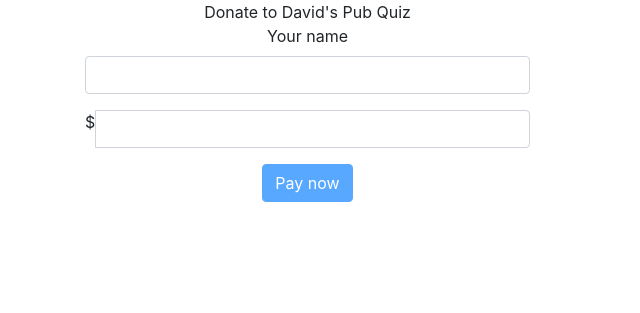
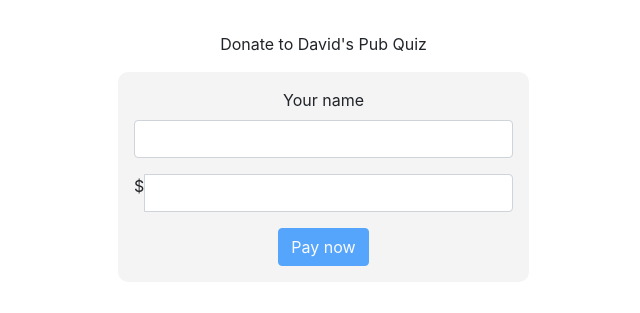
Before and after one commit to tattyd/donationapp, a Flask app: page / in a window 1280 px wide. Shown: the top 313 px of the page, without its empty margins (0-640 px from the left). Run offline with Flask 2, Linux system fonts and the light colour scheme; some libraries are stand-ins or nearby versions.

Commit message:
Add some styling

```diff
--- a/static/donation.js
+++ b/static/donation.js
@@ -84,7 +84,11 @@ function mountStripe() {
 
     $("#payment-form").on("submit", function(event) {
       event.preventDefault();
+      paymentInProgress = true;
+      updateUI();
       processPayment(stripe, cardElement, clientSecret);
+      paymentInProgress = false;
+      updateUI();
     });
 }
 
@@ -132,8 +136,15 @@ function validateAmount() {
     console.log("Valid amount? "+amountIsValid);
 }
 
+var paymentInProgress = false;
 function updateUI() {
     $('#nextButton').prop('disabled', !(amountIsValid && nameIsValid));
+
+    if(paymentInProgress) {
+        $('#loadingSpinner').removeClass('d-none');
+    } else {
+        $('#loadingSpinner').addClass('d-none');
+    }
 
     if(amountIsValid) {
         $('#donationHint').text("+ processing fee $"+processingFee.toFixed(2));
--- a/templates/index.html
+++ b/templates/index.html
@@ -8,15 +8,22 @@
     <!-- Bootstrap CSS -->
     <link rel="stylesheet" href="https://stackpath.bootstrapcdn.com/bootstrap/4.5.2/css/bootstrap.min.css" integrity="sha384-JcKb8q3iqJ61gNV9KGb8thSsNjpSL0n8PARn9HuZOnIxN0hoP+VmmDGMN5t9UJ0Z" crossorigin="anonymous">
     <title>Donate now</title>
+
+    <style>
+      .bg-lightgrey {
+        background-color: #f4f4f4;
+        border-radius: 10px;
+      }
+    </style>
   </head>
   <body>
 
     <div class="container">
         <div class="row">
-			<div class="col-md-5" align="center">
+			<div class="col-md-5 p-3 m-3" align="center">
                 Donate to David's Pub Quiz
-
-                      <div id="page0" align="center">
+                <div id="page0" align="center">
+                <div class="p-3 m-3 bg-lightgrey">
                         <form>
                             <div class="form-group">
                               <label for="nameInput">Your name</label>
@@ -36,23 +43,32 @@
                             <button id="nextButton" type="button" class="btn btn-primary" disabled>Pay now</button>
                           </form>
                       </div>
+                    </div>
+                    <div id="page1" align="center">
 
-                      <div id="page1" align="center">
                         <form id="payment-form">
+                          <div class="p-3 m-3 bg-lightgrey">
                             <div id="card-element"><!--Stripe.js injects the Card Element--></div>
+                            </div>
                             <small id="card-error" role="alert"></small>
                             <div class="form-group">
                                 <button id="backButton" class="btn btn-secondary">Back</button>
-                                <button id="submitButton" class="btn btn-primary" disabled>Pay <span class="totalAmount"></span></button>
+                                <button id="submitButton" class="btn btn-primary" disabled>
+                                  <span class="spinner-border spinner-border-sm d-none" id="loadingSpinner" role="status" aria-hidden="true"></span>
+                                  Pay <span class="totalAmount"></span>
+                                </button>
                             </div>
                           </form>
-                      </div>
+                    </div>
 
-                      <div id="page2">
+                    <div id="page2">
+                    <div class="p-3 m-3 bg-lightgrey">
+
                         Thanks for your donation!
-                        <br />
+                        <br /><br />
                         <a id="donateAgain" class="btn btn-primary">Donate again</a>
                       </div>
+                    </div>
             </div>
 
 
```
